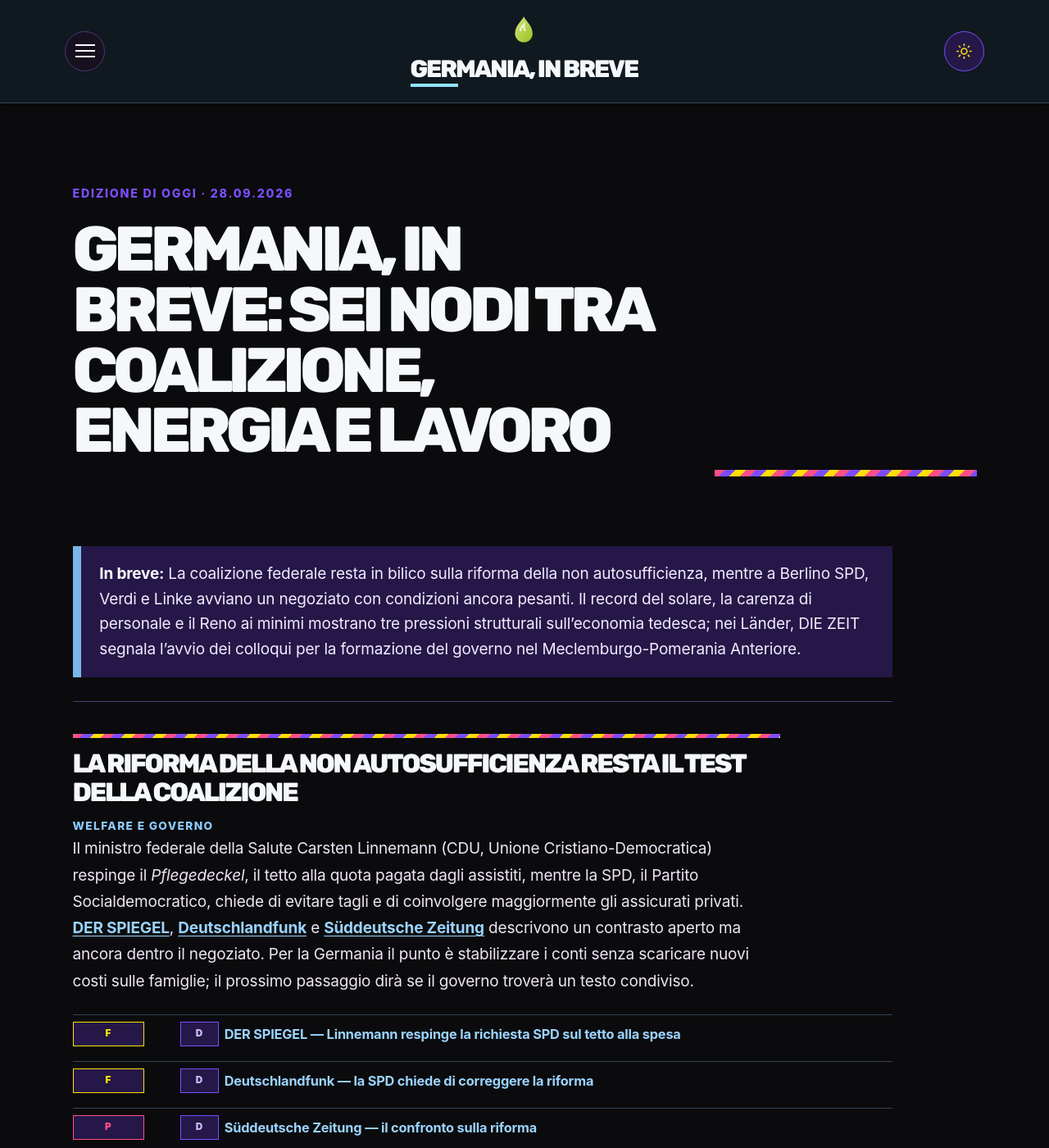
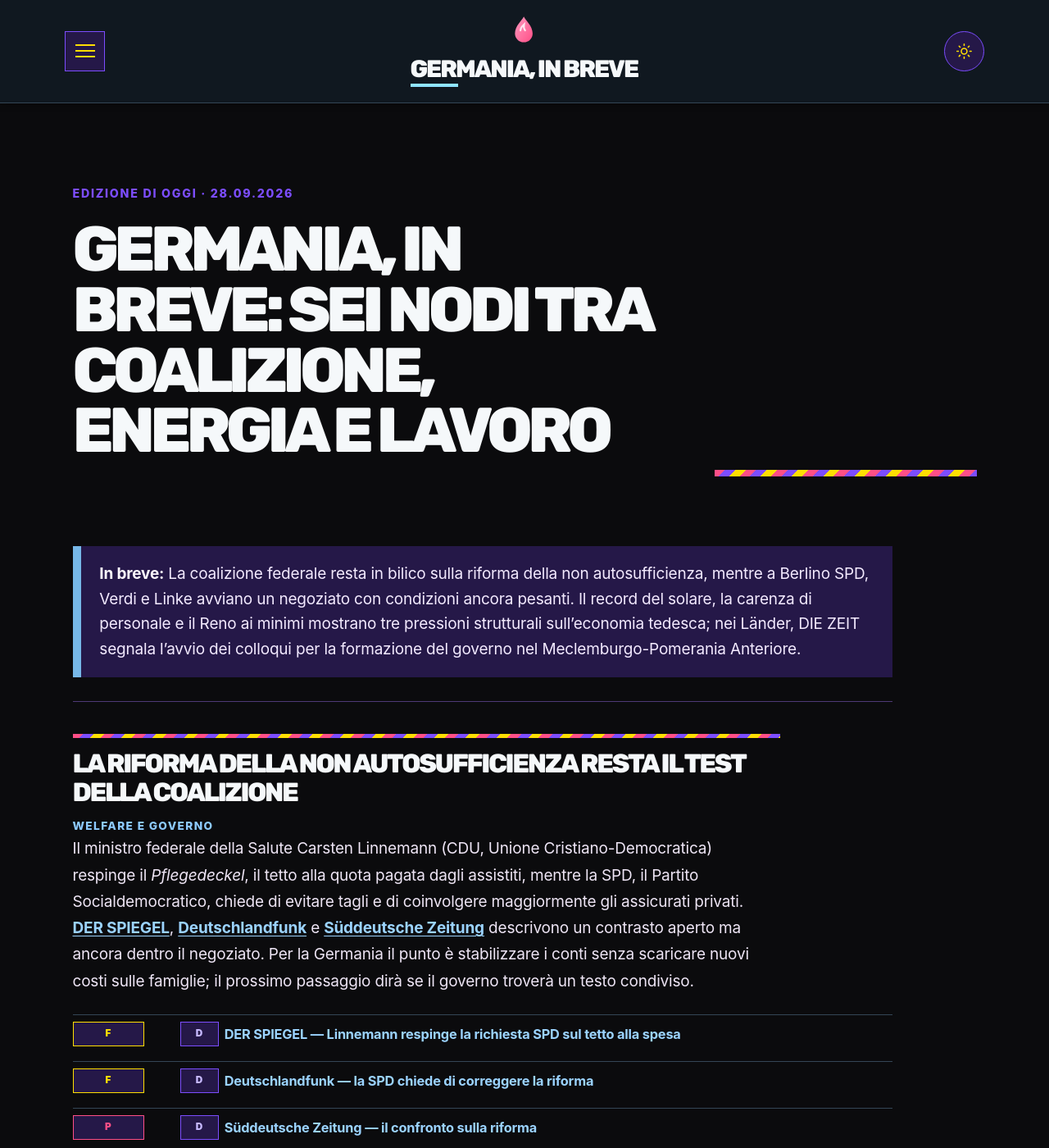
Before and after one commit to ottoottone/prj-news-mattino, a Jekyll site: the page built from index.html, in a window 1280 px wide and 1400 px high. Shown: the whole window at 82% size. Built offline with Jekyll 4.4.1, drawn with Linux system fonts in a browser that asks for light colours; some web fonts are replaced; the list of posts is cut into pages by our own code.

Commit message:
Style sidebar with Neon Commons palette

```diff
--- a/_layouts/default.html
+++ b/_layouts/default.html
@@ -17,7 +17,7 @@
           <div class="masthead-inner">
             <label for="sidebar-checkbox" class="sidebar-toggle" aria-label="Apri menu" aria-controls="sidebar" aria-expanded="false" role="button" tabindex="0" title="Toggle menu (m)"></label>
             <h3 class="masthead-title">
-              <a class="masthead-mark" href="{{ site.baseurl }}/" aria-label="Home"><svg viewBox="0 0 100 120" role="img" aria-hidden="true"><defs><linearGradient id="drop-gradient" x1="0" x2="1" y1="0" y2="1"><stop offset="0" stop-color="#9BE8FF"/><stop offset="1" stop-color="#4EC4EA"/></linearGradient></defs><path d="M50 4C44 17 16 40 16 69a34 34 0 0 0 68 0C84 40 56 17 50 4Z" fill="url(#drop-gradient)"/><path d="M37 57c1-9 7-17 14-23-2 10-1 17 4 23" fill="none" stroke="#E9FAFF" stroke-width="7" stroke-linecap="round" opacity=".9"/></svg></a>
+              <a class="masthead-mark" href="{{ site.baseurl }}/" aria-label="Home"><svg viewBox="0 0 100 120" role="img" aria-hidden="true"><defs><linearGradient id="drop-gradient" x1="0" x2="1" y1="0" y2="1"><stop offset="0" stop-color="#FF9AC0"/><stop offset="1" stop-color="#FF4F87"/></linearGradient></defs><path d="M50 4C44 17 16 40 16 69a34 34 0 0 0 68 0C84 40 56 17 50 4Z" fill="url(#drop-gradient)"/><path d="M37 57c1-9 7-17 14-23-2 10-1 17 4 23" fill="none" stroke="#FFF1F7" stroke-width="7" stroke-linecap="round" opacity=".9"/></svg></a>
               <a class="masthead-wordmark" href="{{ site.baseurl }}/" title="Home">{{ site.title }}</a>
               {% if site.tagline %}
               <span class="masthead-byline">{{ site.tagline }}</span>
--- a/assets/css/briefing.css
+++ b/assets/css/briefing.css
@@ -338,3 +338,26 @@
 .source-access { min-width:4.6rem; height:1.55rem; padding:.2rem .4rem; font-size:.62rem; }
 .source-lang { display:inline-flex; align-items:center; justify-content:center; width:auto; min-width:2.5rem; height:1.55rem; margin:0; padding:.2rem .4rem; border:1px solid var(--neon-violet); border-radius:0; background:var(--neon-plum); color:#c7b9ff; font-size:.62rem; font-weight:900; letter-spacing:.04em; line-height:1; }
 .theme-nord-light .source-lang { background:#fff; color:#5a36c5; border-color:#6240d5; }
+
+/* The drop uses the identity pink everywhere it appears in the interface. */
+.masthead-mark { filter:none; }
+.more-to-know summary::before { background:linear-gradient(160deg,#ff9ac0 0%,#ff4f87 72%); }
+
+/* Sidebar: the same Neon Commons palette, geometry and diagonal accent. */
+.sidebar { background:var(--neon-plum); color:#f3eaff; border-right:4px solid var(--neon-pink); box-shadow:none; }
+.sidebar:before { content:""; display:block; height:8px; background:repeating-linear-gradient(135deg,var(--neon-pink) 0 9px,var(--neon-violet) 9px 18px,var(--neon-sun) 18px 27px); }
+.sidebar a { color:#fff9ff; }
+.sidebar-item { padding:1rem; }
+.sidebar-intro .eyebrow { color:var(--neon-sun); }
+.sidebar-intro p:last-child, .sidebar-note p { color:#d9d0e4; }
+.sidebar-nav { border-bottom:0; }
+.sidebar-nav-item { border-top:1px solid #4e3976; padding:.65rem 1rem; }
+.sidebar-nav-item.active, .sidebar-nav-item:hover, .sidebar-nav-item:focus-visible { background:var(--neon-pink); color:#21172f; }
+.sidebar-toggle { color:var(--neon-sun); background:var(--neon-plum); border-color:var(--neon-violet); border-radius:0; }
+.sidebar-toggle:active, #sidebar-checkbox:focus ~ .wrap .sidebar-toggle, #sidebar-checkbox:checked ~ .wrap .sidebar-toggle { background:var(--neon-pink); border-color:var(--neon-pink); color:#21172f; }
+.theme-nord-light .sidebar { background:#fff; color:var(--neon-ink); border-right-color:var(--neon-pink); }
+.theme-nord-light .sidebar a { color:var(--neon-ink); }
+.theme-nord-light .sidebar-intro p:last-child, .theme-nord-light .sidebar-note p { color:#5d5268; }
+.theme-nord-light .sidebar-nav-item { border-top-color:#d6cadf; }
+.theme-nord-light .sidebar-nav-item.active, .theme-nord-light .sidebar-nav-item:hover, .theme-nord-light .sidebar-nav-item:focus-visible { background:#ff9ac0; color:var(--neon-ink); }
+.theme-nord-light .sidebar-toggle { color:var(--neon-violet); background:#fff; border-color:var(--neon-violet); }
```
